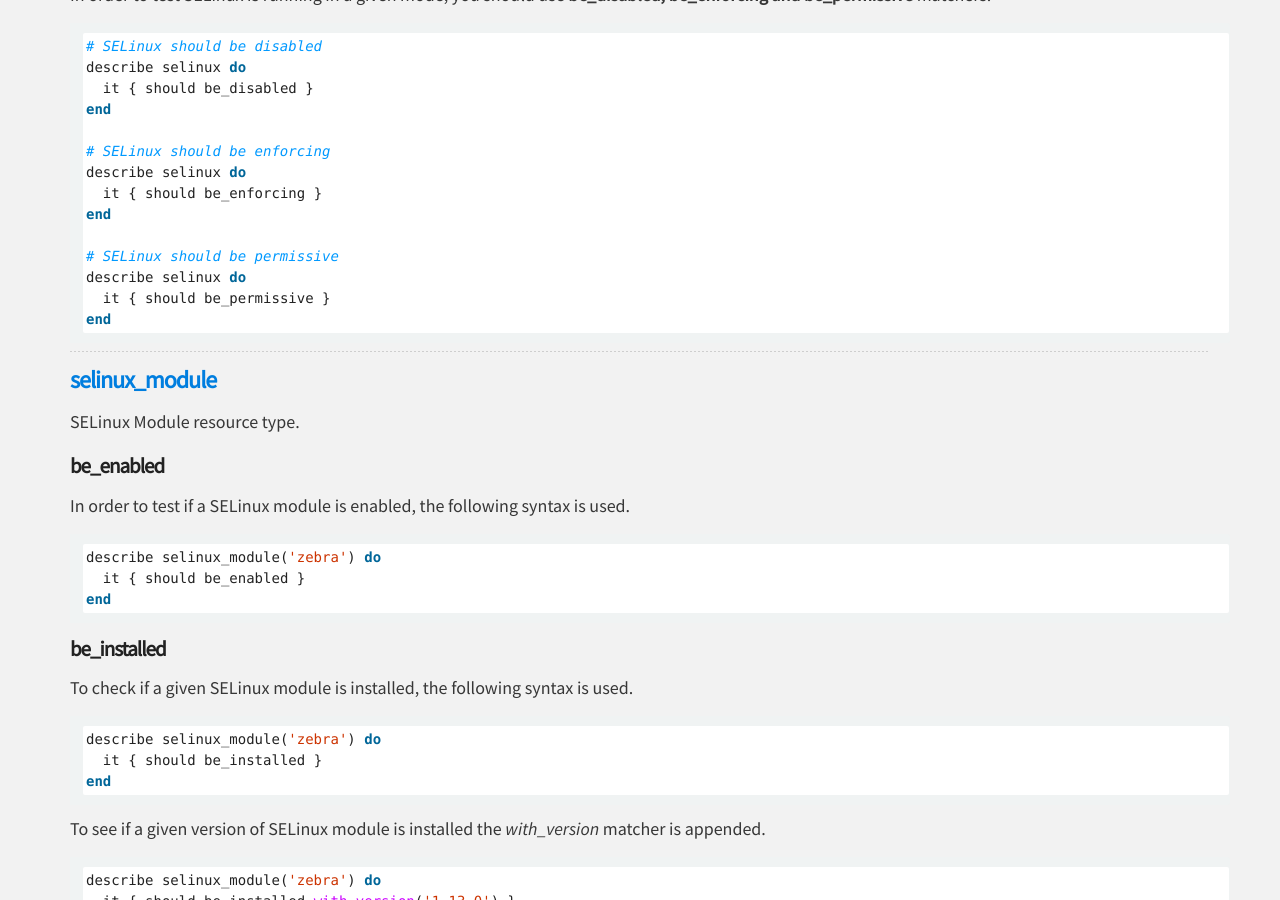
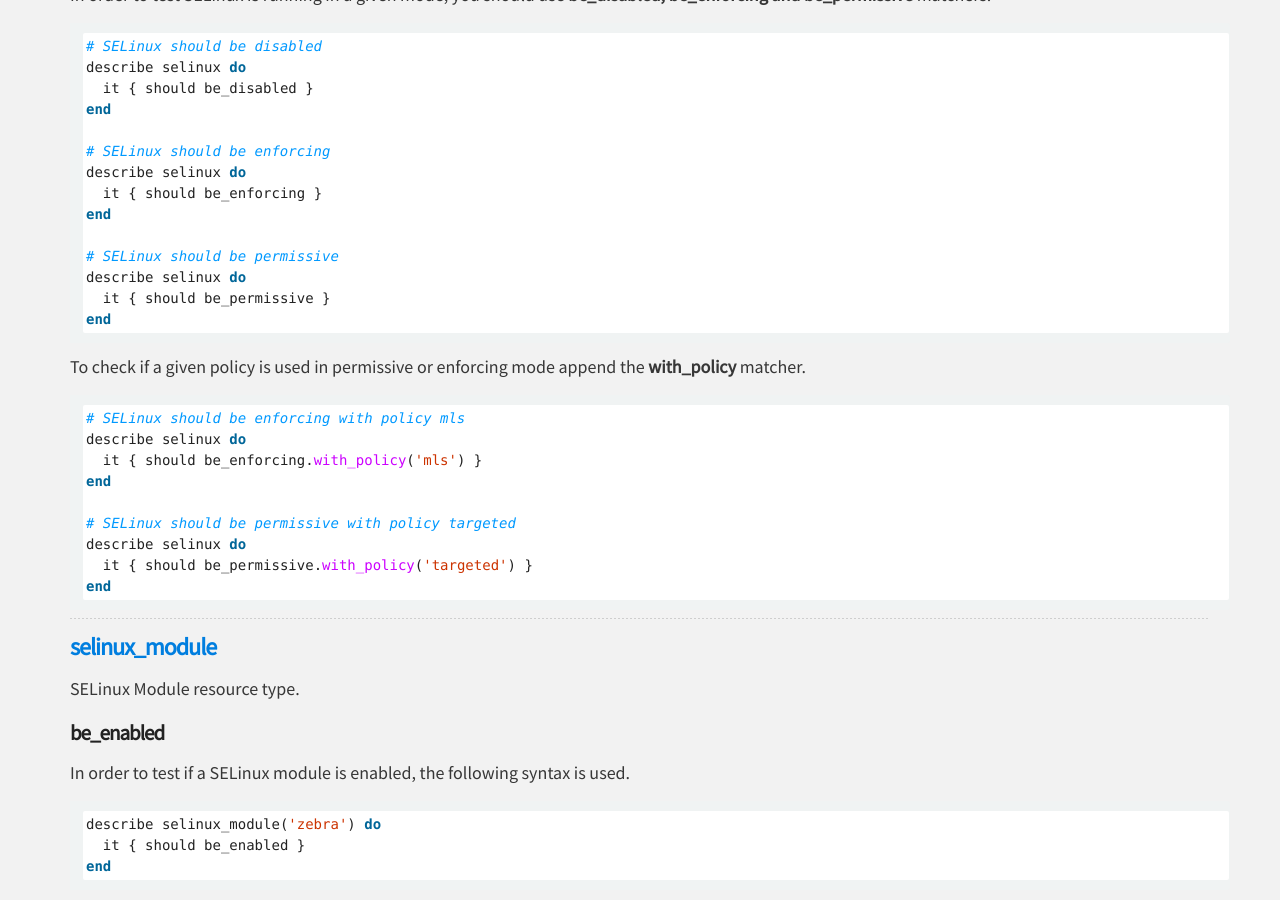
Before and after one commit to serverspec/serverspec.github.io, a Jekyll site: the page built from resource_types.md, in a window 1280 px wide and 900 px high, scrolled down 22436 px. Built offline with Jekyll 4.4.1, drawn with Linux system fonts in a browser that asks for light colours; nearby versions of some CDN libraries; Markdown is read by kramdown in place of the engine named in the settings.

Commit message:
selinux: adding the with_policy matcher

````diff
--- a/_includes/selinux.md
+++ b/_includes/selinux.md
@@ -22,3 +22,17 @@ describe selinux do
   it { should be_permissive }
 end
 ```
+
+To check if a given policy is used in permissive or enforcing mode append the **with_policy** matcher.
+
+```ruby
+# SELinux should be enforcing with policy mls
+describe selinux do
+  it { should be_enforcing.with_policy('mls') }
+end
+
+# SELinux should be permissive with policy targeted
+describe selinux do
+  it { should be_permissive.with_policy('targeted') }
+end
+```
````
